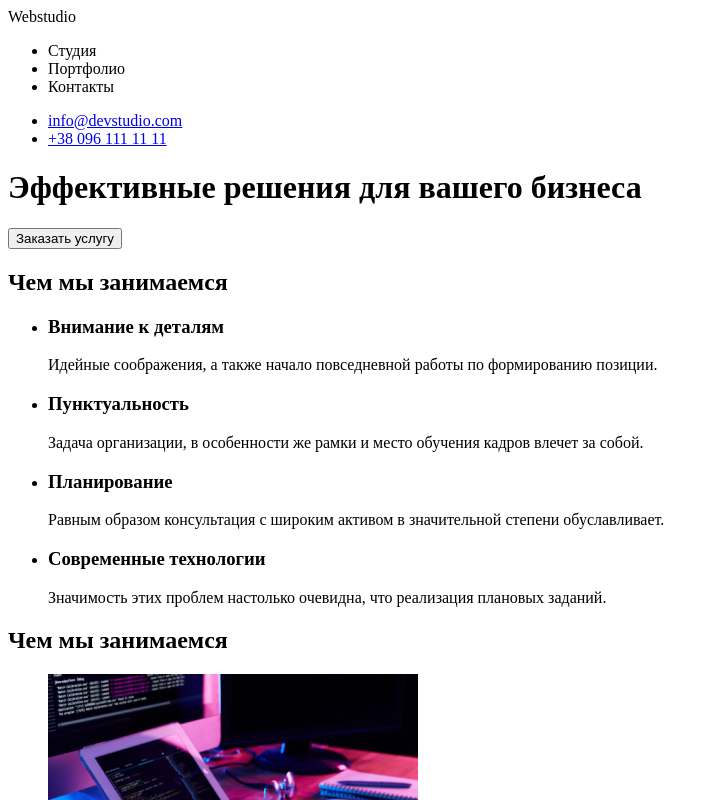
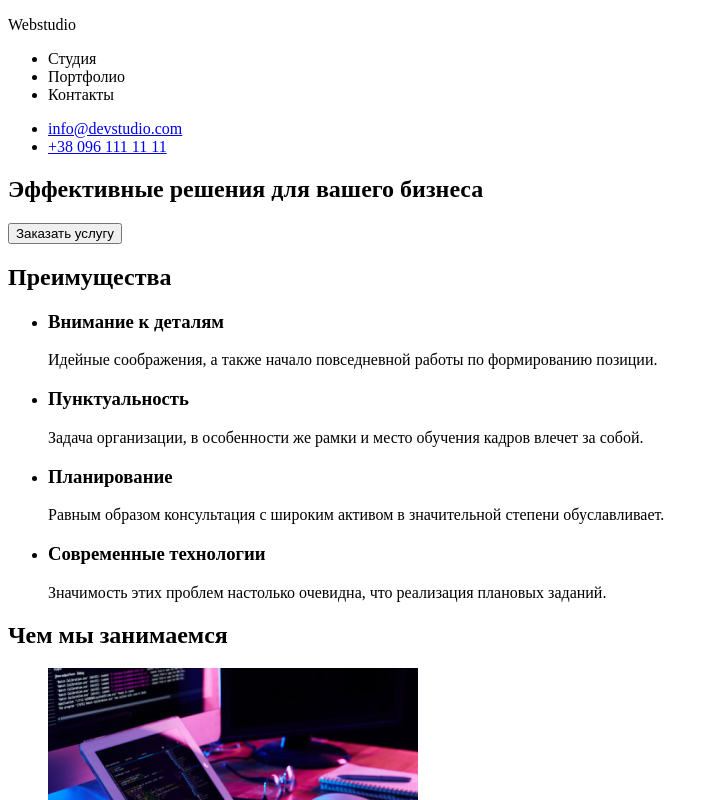
Before and after one commit to PavloOliinyk/goit-markup-hw-01, a plain HTML site: page index.html in a window 1280 px wide. Shown: the top 800 px of the page, without its empty margins (0-719 px from the left). Drawn offline with Linux system fonts and the light colour scheme.

Commit message:
Исправлен футер > контакты и обернута секция-герой

```diff
--- a/index.html
+++ b/index.html
@@ -8,12 +8,14 @@
   </head>
   <body>
     <header>
-      <span>Webstudio</span>
+      <p>Webstudio</p>
+      <nav>
         <ul>
           <li>Студия</li>
           <li>Портфолио</li>
           <li>Контакты</li>
         </ul>
+      </nav>
       <ul>
         <li><a href="mailto:info@devstudio.com">info@devstudio.com</a></li>
         <li><a href="tel:+380961111111">+38 096 111 11 11</a></li>
@@ -21,11 +23,13 @@
     </header>
 
     <main>
+      <section>
         <h1>Эффективные решения для вашего бизнеса</h1>
         <button>Заказать услугу</button>
+      </section>
 
       <section>
-        <h2>Чем мы занимаемся</h2>
+        <h2>Преимущества</h2>
         <ul>
           <li>
             <h3>Внимание к деталям</h3>
@@ -134,13 +138,14 @@
         </ul>
       </section>
     </main>
+
     <footer>
-      <span>Webstudio</span>
+      <p>Webstudio</p>
       <address>г. Киев, пр-т Леси Украинки, 26</address>
-      <ul>
+      <address>
         <li><a href="mailto:info@example.com">info@example.com</a></li>
         <li><a href="tel:+380961111111">+38 096 111 11 11</a></li>
-      </ul>
+      </address>
     </footer>
   </body>
 </html>
```
Also changed, not shown: css/styles.css (deleted), 1 other file. Lines whose indentation alone changed are shown as unchanged.
